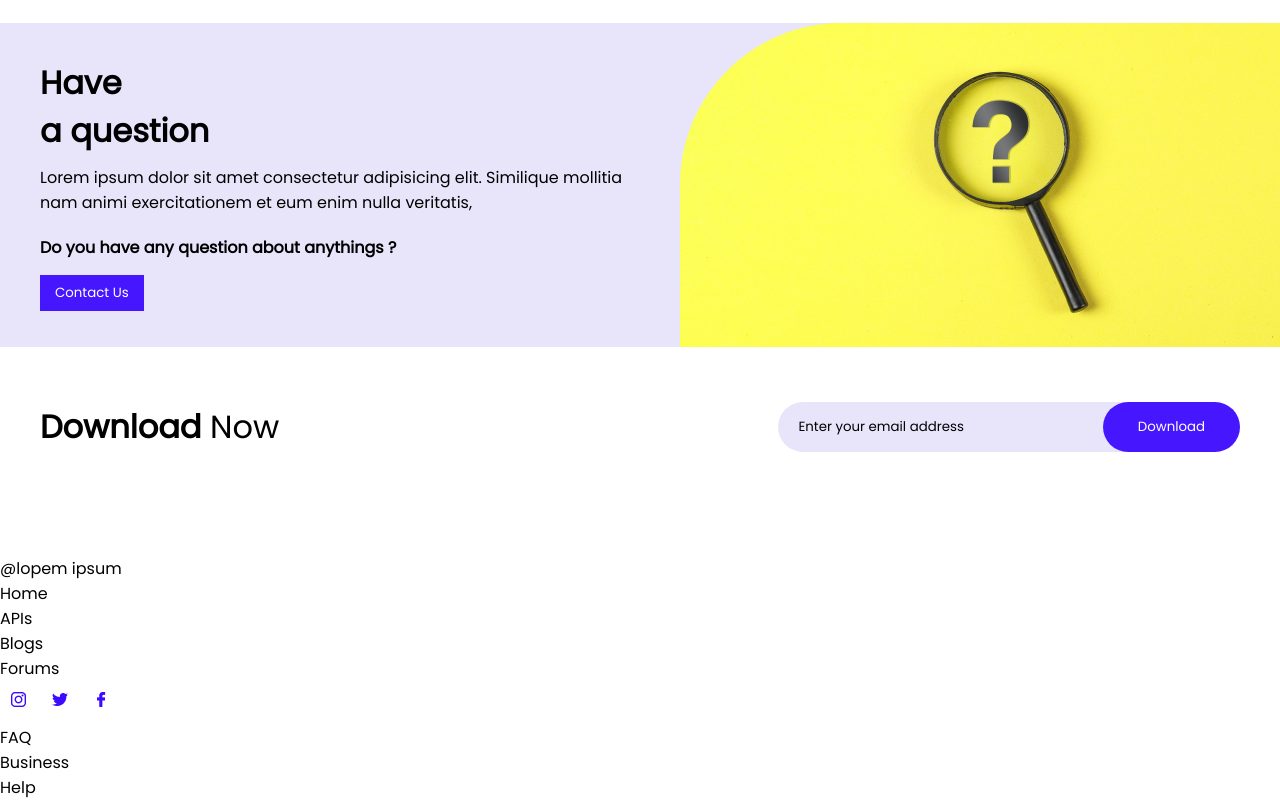
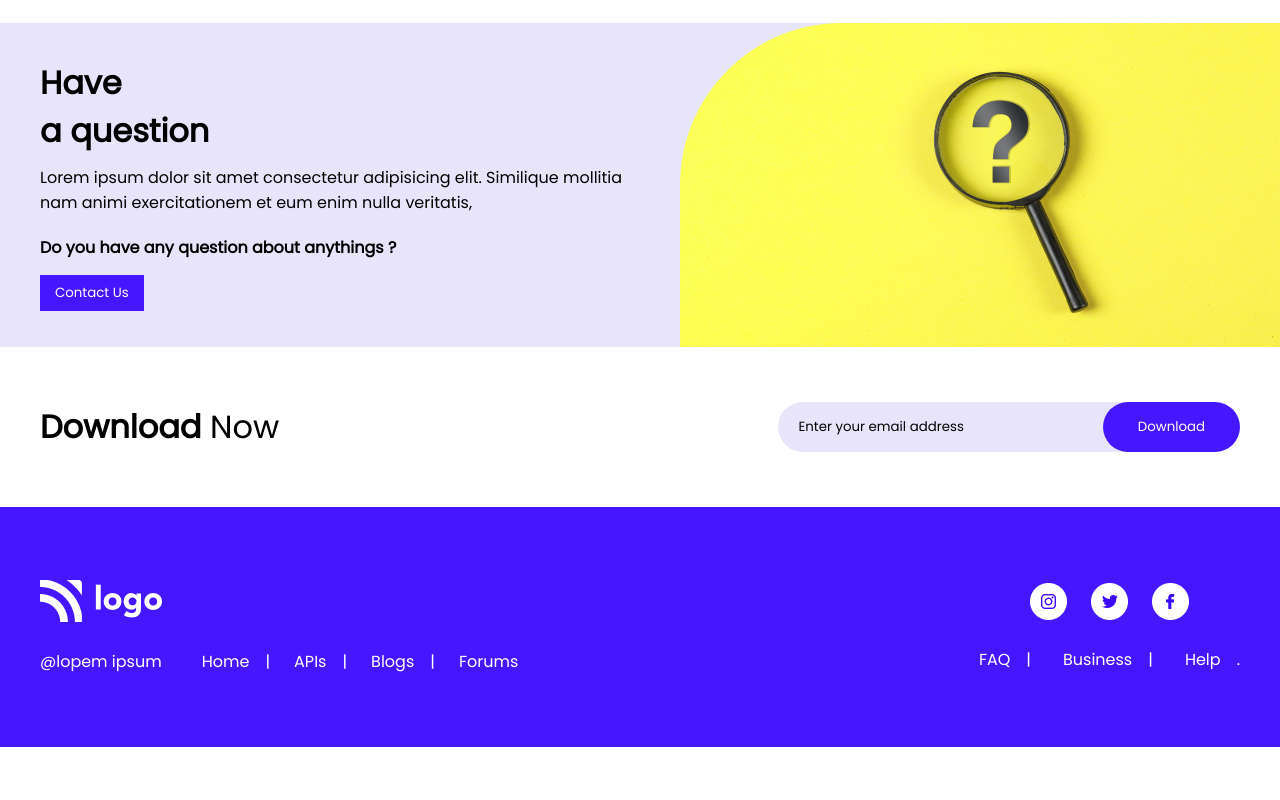
Before and after one commit to prateek-budhiraja/dev-landing, a plain HTML site: page index.html in a window 1280 px wide. Shown: the part 1440-2240 px from the top of the page. After the commit the page ends 2187 px from the top, so only its background shows below. Drawn offline with Linux system fonts and the light colour scheme.

Commit message:
styles for footer

```diff
--- a/style.css
+++ b/style.css
@@ -235,3 +235,64 @@ header div:last-child {
   background-color: #4617FE;
   color: #fff;
 }
+
+/* Footer */
+.footer-section {
+  display: flex;
+  justify-content: space-between;
+  padding: 40px;
+  min-height: 20vh;
+  align-items: center;
+  background-color: #4617FE;
+}
+
+.footer-section .footer-left .list {
+  display: flex;
+  list-style-type: none;
+  gap: 1.5em;
+  color: #fff;
+  margin-top: 20px;
+}
+
+.footer-section .footer-left .list li::after {
+  display: inline-block;
+  content: "|";
+  margin-left: 1em;
+}
+
+.footer-section .footer-left .list li:first-child::after,
+.footer-section .footer-left .list li:last-child::after {
+  display: inline-block;
+  content: "";
+  margin-left: 1em;
+}
+
+
+.footer-section .footer-right {
+  text-align: center;
+}
+
+.footer-section .footer-right .footer-logos {
+  margin: 0 10px;
+}
+
+
+.footer-section .footer-right .logos-list {
+  display: flex;
+  align-items: center;
+  gap: 2em;
+  color: #fff;
+  list-style-type: none;
+}
+
+.footer-section .footer-right .logos-list li::after {
+  margin-top: 20px;
+  display: inline-block;
+  content: "|";
+  margin-left: 1em;
+}
+
+.footer-section .footer-right .logos-list li:last-child:after {
+  display: inline-block;
+  content: ".";
+}
```
